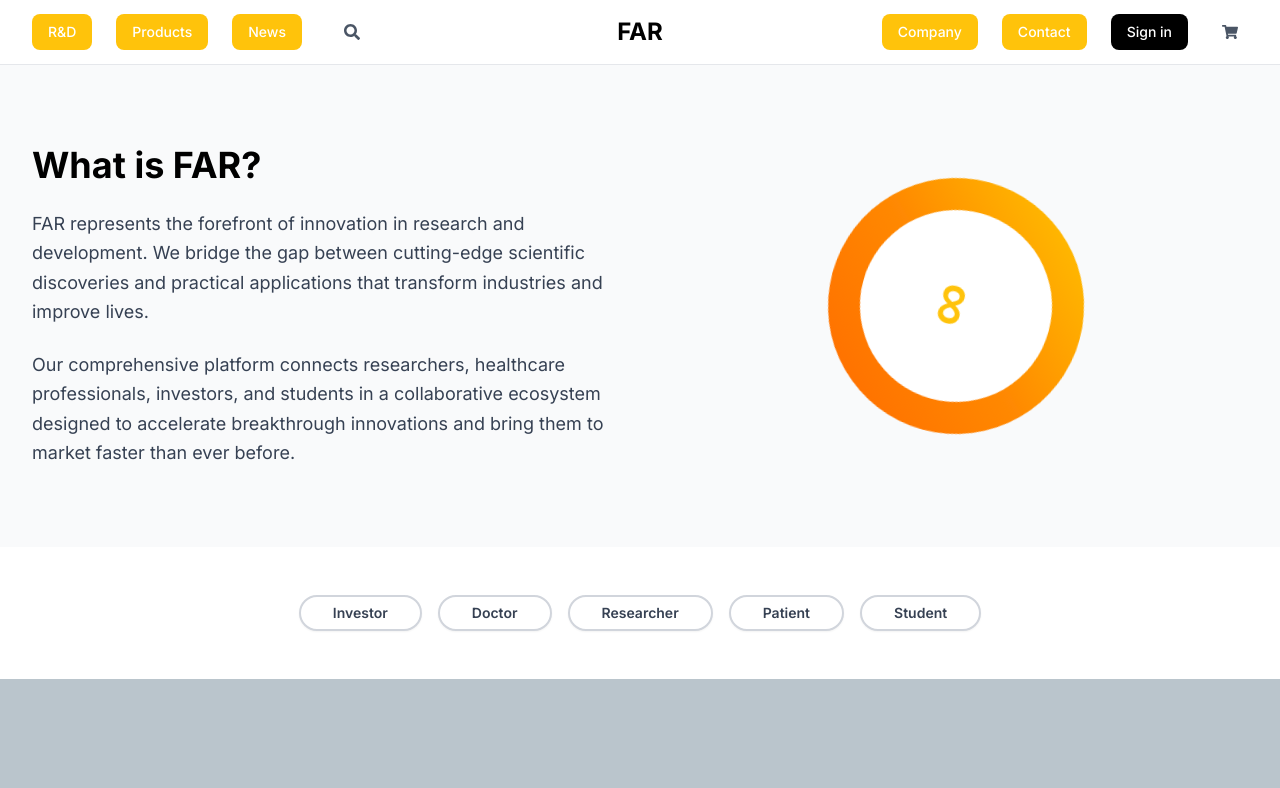
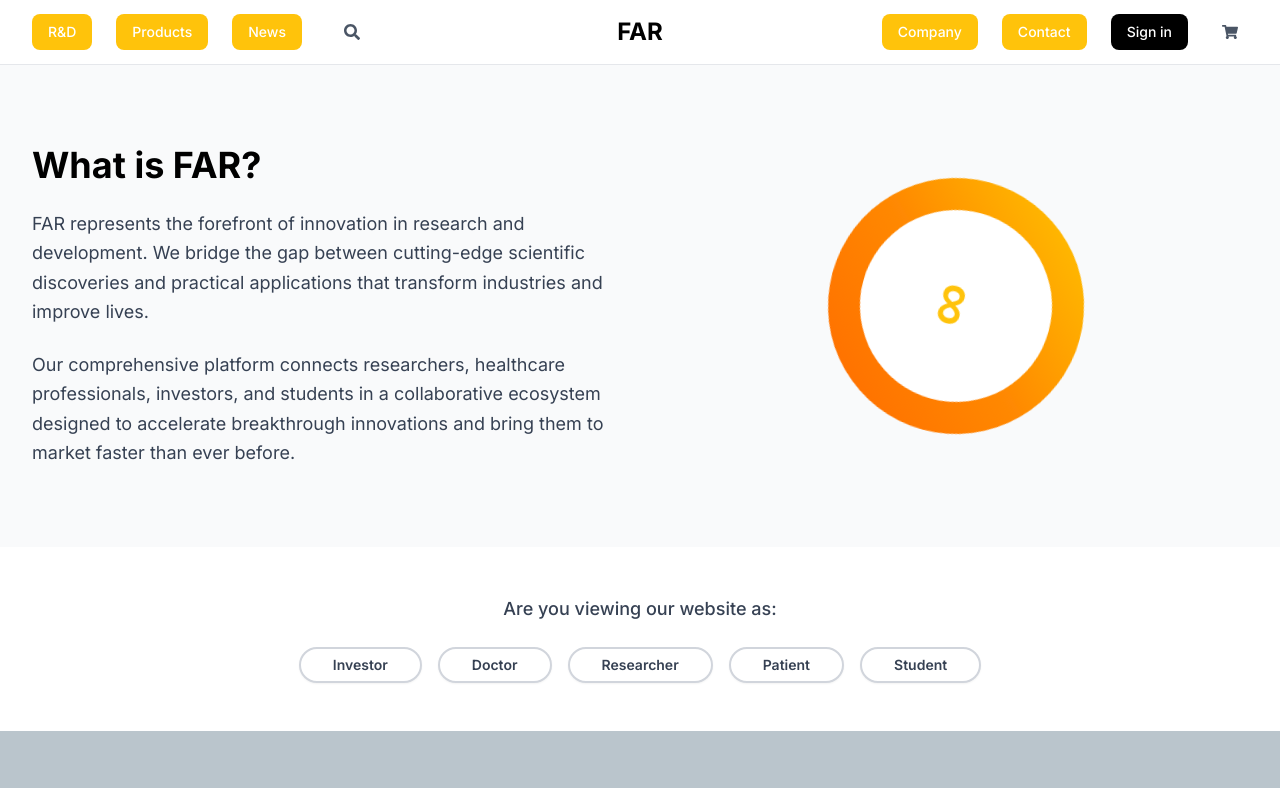
Before and after one commit to iltan987/far-biomedical, a Next.js app: page / in a window 1280 px wide. Shown: the top 788 px of the page. Built offline with nearby package versions, Linux system fonts and the light colour scheme.

Commit message:
Add prompt for user type selection on Home page

```diff
--- a/src/app/page.tsx
+++ b/src/app/page.tsx
@@ -133,6 +133,11 @@ export default function Home() {
         {/* User Type Buttons */}
         <section className="py-12 bg-white">
           <div className="max-w-4xl mx-auto px-4 sm:px-6 lg:px-8">
+            <div className="text-center mb-6">
+              <p className="text-lg text-gray-700 font-medium">
+                Are you viewing our website as:
+              </p>
+            </div>
             <div className="flex flex-wrap justify-center gap-4">
               {["Investor", "Doctor", "Researcher", "Patient", "Student"].map(
                 (type) => (
```
